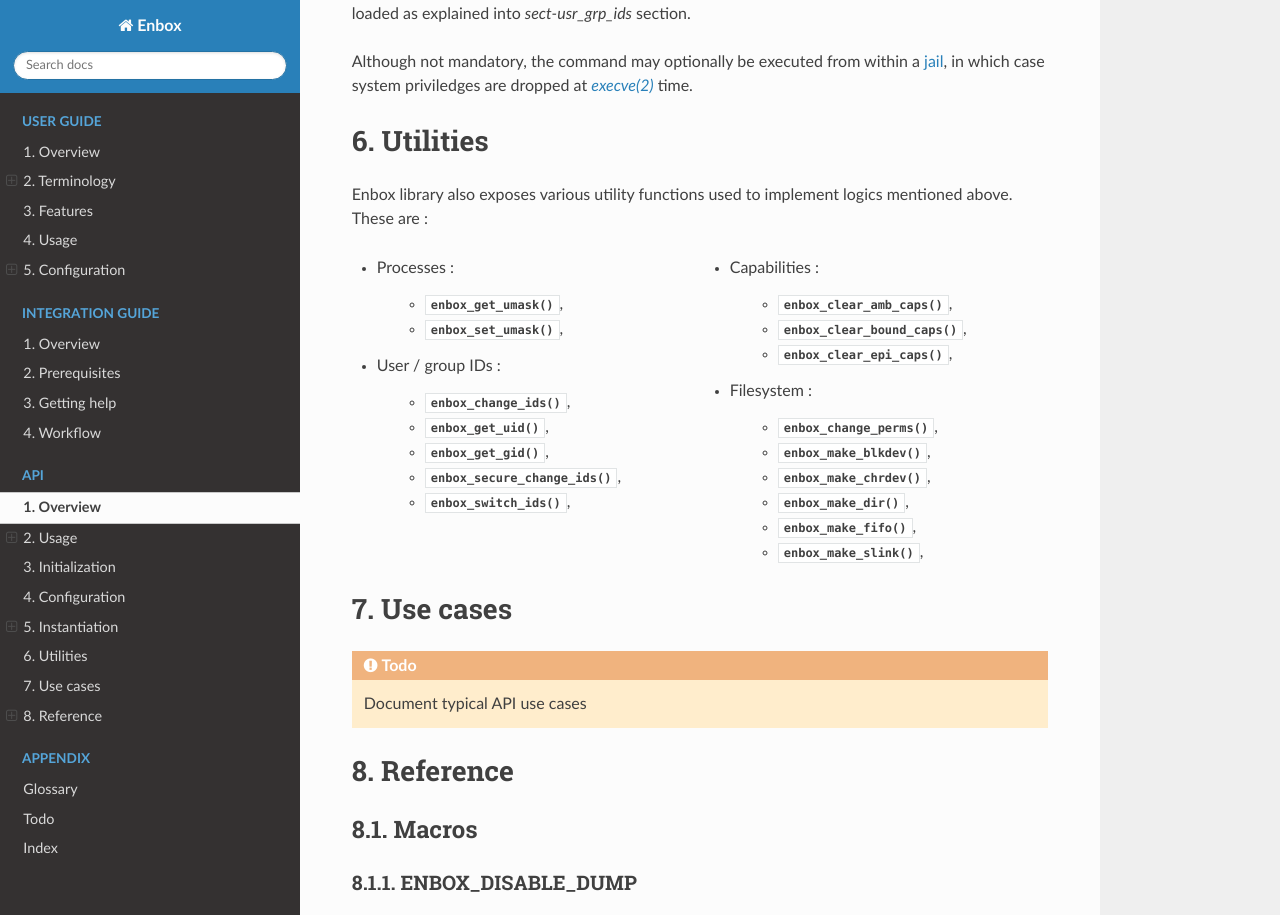
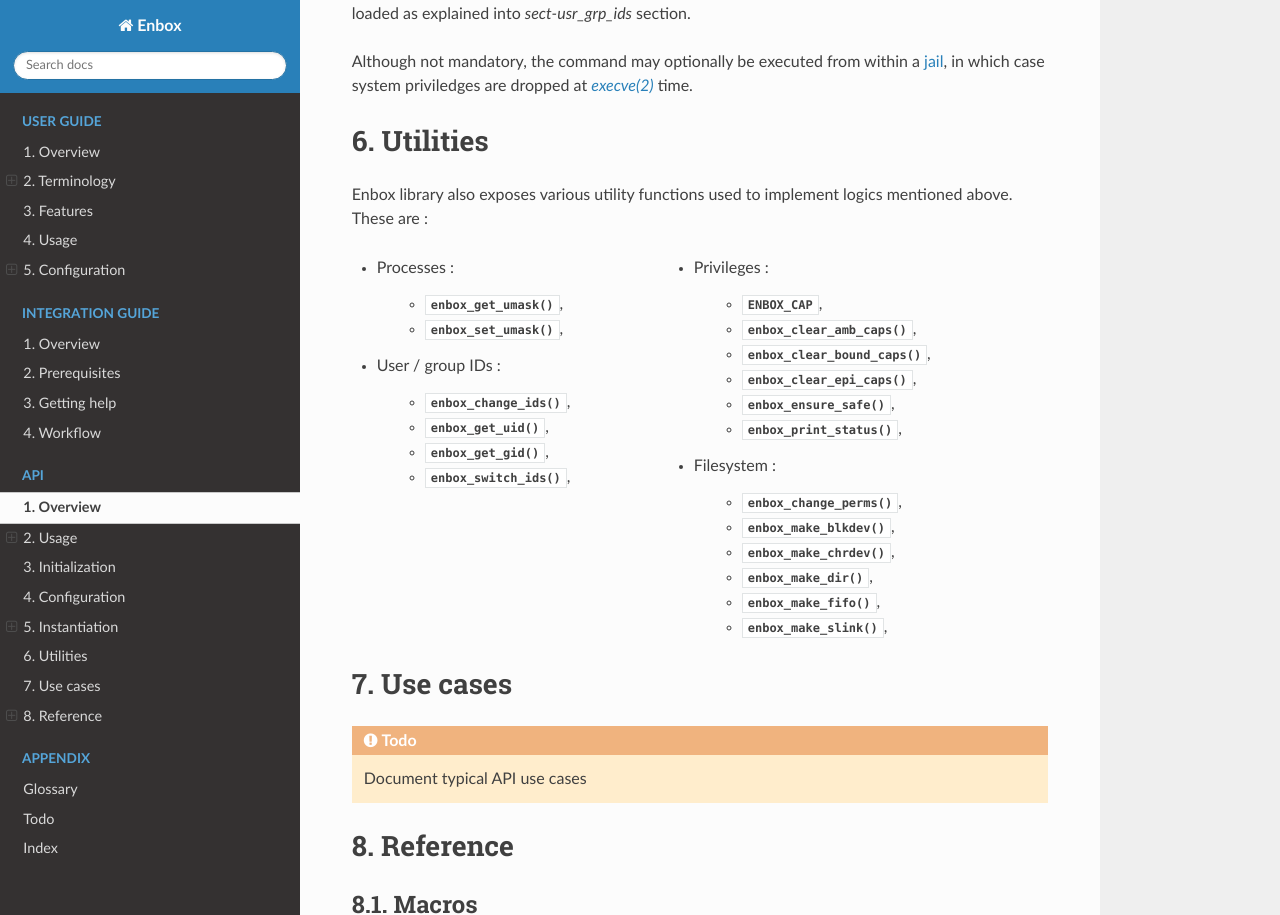
Before and after one commit to grgbr/enbox, a Sphinx documentation site: the page built from sphinx/api.rst, in a window 1280 px wide and 1400 px high, scrolled down 3744 px, cut to the strip 0-915 px from the top of the window. Built offline with Sphinx 7.4.7 and the Read the Docs theme 3.1.0, drawn with Linux system fonts in a browser that asks for light colours; some of the changed text lies outside the part shown.

Commit message:
fix utilities API documentation

```diff
--- a/sphinx/api.rst
+++ b/sphinx/api.rst
@@ -209,14 +209,16 @@
       * :c:func:`enbox_change_ids`,
       * :c:func:`enbox_get_uid`,
       * :c:func:`enbox_get_gid`,
-      * :c:func:`enbox_secure_change_ids`,
       * :c:func:`enbox_switch_ids`,
 
-   * Capabilities :
+   * Privileges :
 
+      * :c:macro:`ENBOX_CAP`,
       * :c:func:`enbox_clear_amb_caps`,
       * :c:func:`enbox_clear_bound_caps`,
       * :c:func:`enbox_clear_epi_caps`,
+      * :c:func:`enbox_ensure_safe`,
+      * :c:func:`enbox_print_status`,
 
    * Filesystem :
 
@@ -240,10 +242,10 @@
 Macros
 ------
 
-ENBOX_DISABLE_DUMP
-******************
+ENBOX_CAP
+*********
 
-.. doxygendefine:: ENBOX_DISABLE_DUMP
+.. doxygendefine:: ENBOX_CAP
 
 ENBOX_DROP_SUPP_GROUPS
 **********************
@@ -401,6 +403,11 @@
 
 .. doxygenfunction:: enbox_destroy_conf
 
+enbox_ensure_safe()
+*******************
+
+.. doxygenfunction:: enbox_ensure_safe
+
 enbox_enter_jail()
 ******************
 
@@ -466,6 +468,11 @@
 
 .. doxygenfunction:: enbox_populate_host
 
+enbox_print_status()
+********************
+
+.. doxygenfunction:: enbox_print_status
+
 enbox_run_cmd()
 ***************
 
@@ -481,11 +488,6 @@
 
 .. doxygenfunction:: enbox_set_umask
 
-enbox_secure_change_ids()
-*************************
-
-.. doxygenfunction:: enbox_secure_change_ids
-
 enbox_setup()
 *************
 
```
Also changed, not shown: other parts of sphinx/api.rst (+0 -5 lines), 1 other file.
